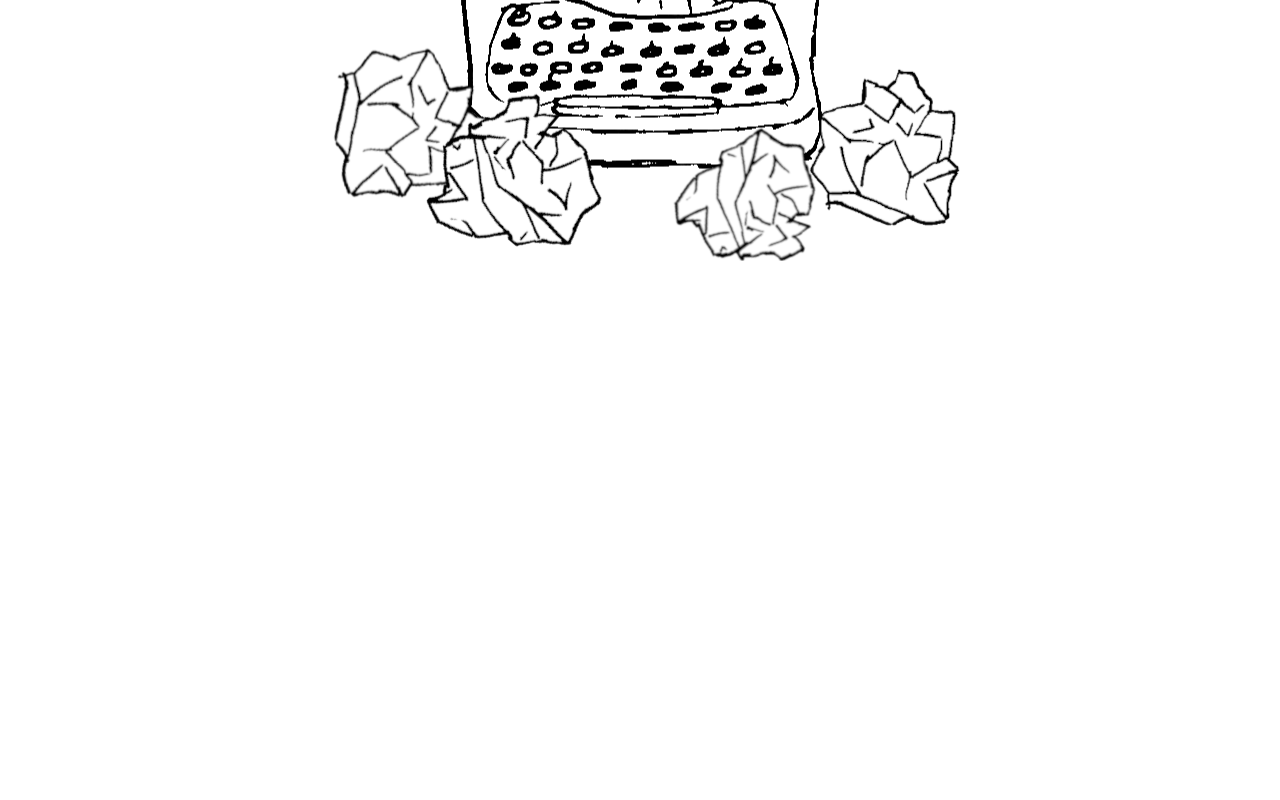
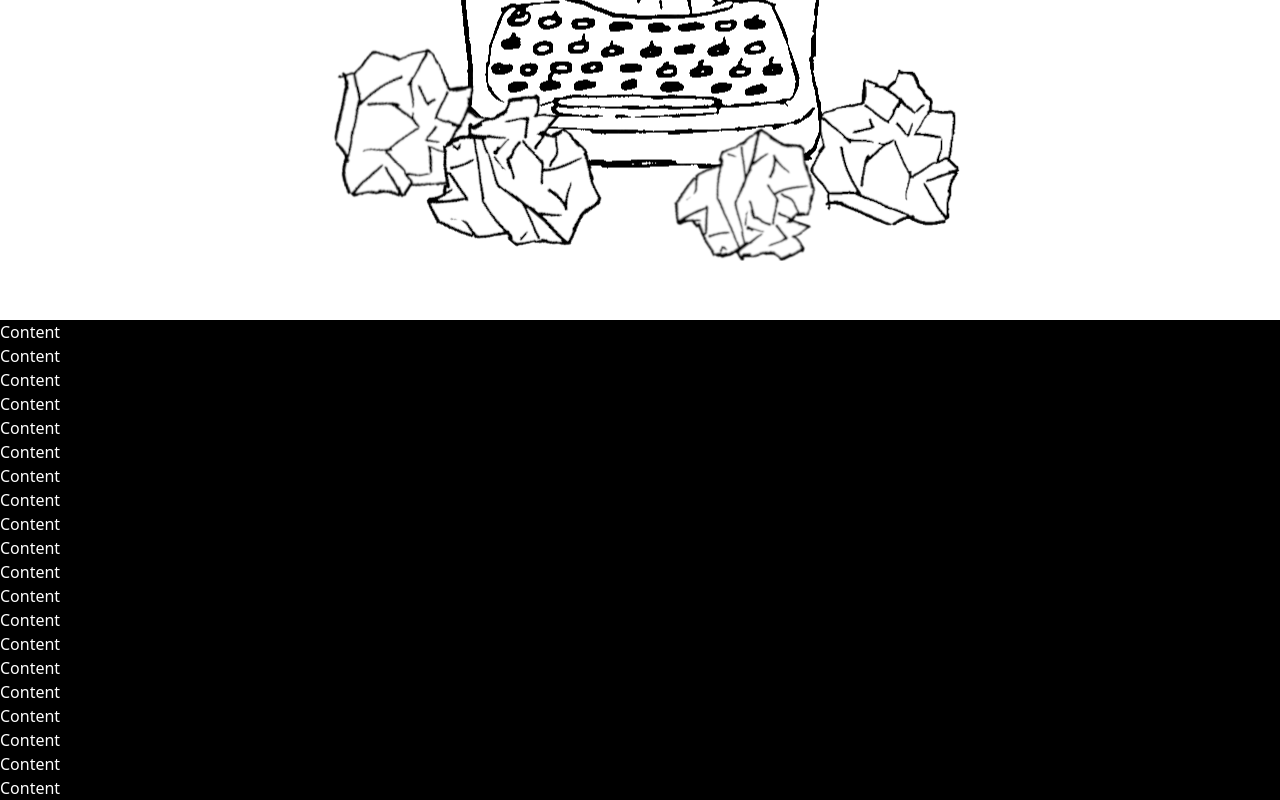
Before and after one commit to ElSmith7/accessibility-with-parallax, a React (Create React App) app: page / in a window 1280 px wide. Shown: the part 340-1140 px from the top of the page. Before the commit the page ends 800 px from the top, so only its background shows below. Built offline with nearby package versions, Linux system fonts and the light colour scheme.

Commit message:
Created dummy content

```diff
--- a/src/App.tsx
+++ b/src/App.tsx
@@ -1,10 +1,12 @@
 import { ParallaxProvider } from "react-scroll-parallax";
 import Hero from "./components/hero";
+import Content from "./components/content";
 
 const App = () => {
   return (
     <ParallaxProvider>
       <Hero />
+      <Content />
     </ParallaxProvider>
   );
 };
--- /dev/null
+++ b/src/components/content.tsx
@@ -0,0 +1,23 @@
+const Content = () => {
+  return (
+    <div className="bg-black mt-10 text-white z-20">
+      <h2>Content</h2>
+      <h2>Content</h2>
+      <h2>Content</h2> <h2>Content</h2>
+      <h2>Content</h2>
+      <h2>Content</h2>
+      <h2>Content</h2>
+      <h2>Content</h2> <h2>Content</h2>
+      <h2>Content</h2>
+      <h2>Content</h2>
+      <h2>Content</h2>
+      <h2>Content</h2> <h2>Content</h2>
+      <h2>Content</h2>
+      <h2>Content</h2>
+      <h2>Content</h2>
+      <h2>Content</h2> <h2>Content</h2>
+      <h2>Content</h2>
+    </div>
+  );
+};
+export default Content;
```
